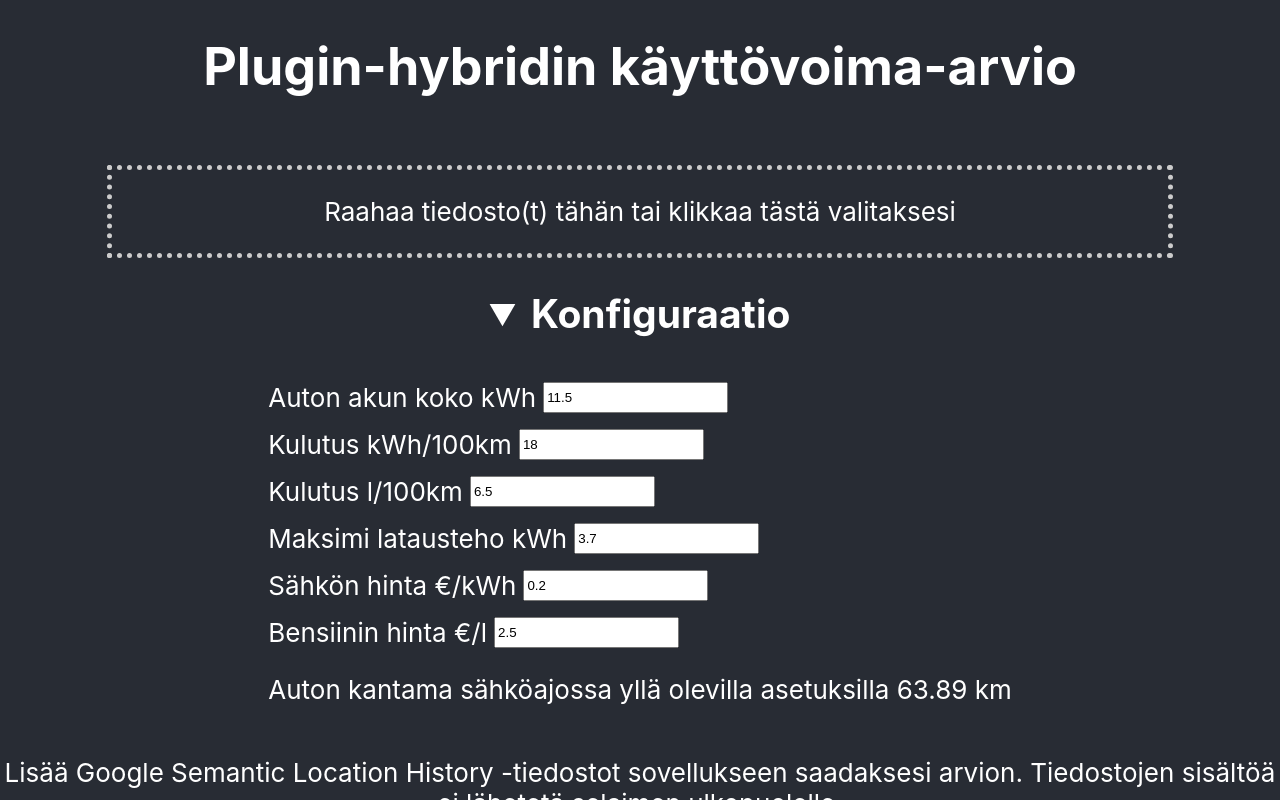
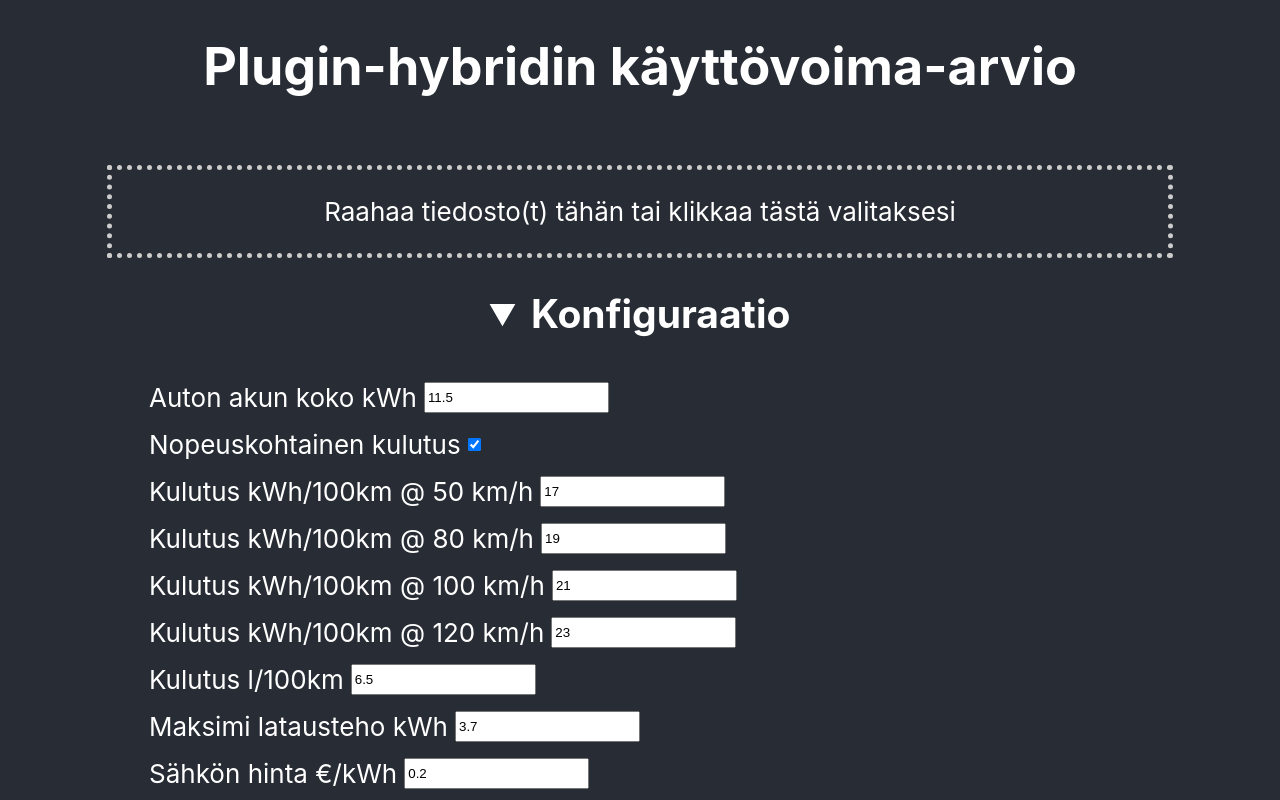
Before and after one commit to pyryk/phev-feasibility-calculator, a React (Create React App) app: page / in a window 1280 px wide. Both pictures are taken after a click on the heading "Konfiguraatio". Shown: the top 800 px of the page. Built offline with nearby package versions, Linux system fonts and the light colour scheme.

Commit message:
make consumption calculation more accurate and configurable

```diff
--- a/src/App.tsx
+++ b/src/App.tsx
@@ -22,6 +22,7 @@ import {
   ConsumptionEntry,
   ConsumptionJourney,
   ConsumptionJourneyEntry,
+  DeepPartial,
   Location,
   TimelineObject,
 } from "./types";
@@ -29,12 +30,19 @@ import "./App.css";
 import round from "./round";
 
 const defaultCarConfig: CarConfig = {
+  version: 1,
   petrolPriceEuroPerLiter: 2.5,
   electricityPriceEuroPerKWh: 0.2,
   carElectricBatteryKWh: 11.5,
-  carElectricityConsumptionKWhPer100Km: 18,
+  carElectricityConsumptionKWhPer100kmAt: {
+    "50": 17,
+    "80": 19,
+    "100": 21,
+    "120": 23,
+  },
   carPetrolConsumptionLPer100Km: 6.5,
   carMaxChargingPower: 3.7,
+  distanceInaccuracyCoefficient: 1.05,
 };
 
 const defaultChargingConfig: ChargingConfig = {
@@ -121,9 +129,15 @@ function Configuration({
   onCarConfigChange,
   config,
 }: {
-  onCarConfigChange: (config: Partial<CarConfig>) => void;
+  onCarConfigChange: (config: DeepPartial<CarConfig>) => void;
   config: Config;
 }) {
+  const [advancedConsumption, setAdvancedConsumption] = useState(
+    Object.values(config.carConfig.carElectricityConsumptionKWhPer100kmAt).some(
+      (entry) =>
+        entry !== config.carConfig.carElectricityConsumptionKWhPer100kmAt[50]
+    )
+  );
   return (
     <details className="config">
       <summary>Konfiguraatio</summary>
@@ -136,15 +150,98 @@ function Configuration({
           });
         }}
       />
+      <label>
+        Nopeuskohtainen kulutus{" "}
+        <input
+          type="checkbox"
+          checked={
+            config.carConfig.carElectricityConsumptionKWhPer100kmAt !==
+            undefined
+          }
+          onChange={(e) => {
+            const newValue = !advancedConsumption;
+            setAdvancedConsumption(newValue);
+            if (!newValue) {
+              onCarConfigChange({
+                carElectricityConsumptionKWhPer100kmAt: {
+                  "50": config.carConfig
+                    .carElectricityConsumptionKWhPer100kmAt[80],
+                  "80": config.carConfig
+                    .carElectricityConsumptionKWhPer100kmAt[80],
+                  "100":
+                    config.carConfig.carElectricityConsumptionKWhPer100kmAt[80],
+                  "120":
+                    config.carConfig.carElectricityConsumptionKWhPer100kmAt[80],
+                },
+              });
+            }
+          }}
+        />
+      </label>
+      {!advancedConsumption && (
         <ControlledNumberInput
           label="Kulutus kWh/100km"
-        value={config.carConfig.carElectricityConsumptionKWhPer100Km}
+          value={config.carConfig.carElectricityConsumptionKWhPer100kmAt[80]}
           onChange={(value) => {
             onCarConfigChange({
-            carElectricityConsumptionKWhPer100Km: value,
+              carElectricityConsumptionKWhPer100kmAt: {
+                "50": value,
+                "80": value,
+                "100": value,
+                "120": value,
+              },
             });
           }}
         />
+      )}
+      {advancedConsumption && (
+        <>
+          <ControlledNumberInput
+            label="Kulutus kWh/100km @ 50 km/h"
+            value={config.carConfig.carElectricityConsumptionKWhPer100kmAt[50]}
+            onChange={(value) => {
+              onCarConfigChange({
+                carElectricityConsumptionKWhPer100kmAt: {
+                  50: value,
+                },
+              });
+            }}
+          />
+          <ControlledNumberInput
+            label="Kulutus kWh/100km @ 80 km/h"
+            value={config.carConfig.carElectricityConsumptionKWhPer100kmAt[80]}
+            onChange={(value) => {
+              onCarConfigChange({
+                carElectricityConsumptionKWhPer100kmAt: {
+                  80: value,
+                },
+              });
+            }}
+          />
+          <ControlledNumberInput
+            label="Kulutus kWh/100km @ 100 km/h"
+            value={config.carConfig.carElectricityConsumptionKWhPer100kmAt[100]}
+            onChange={(value) => {
+              onCarConfigChange({
+                carElectricityConsumptionKWhPer100kmAt: {
+                  100: value,
+                },
+              });
+            }}
+          />
+          <ControlledNumberInput
+            label="Kulutus kWh/100km @ 120 km/h"
+            value={config.carConfig.carElectricityConsumptionKWhPer100kmAt[120]}
+            onChange={(value) => {
+              onCarConfigChange({
+                carElectricityConsumptionKWhPer100kmAt: {
+                  120: value,
+                },
+              });
+            }}
+          />
+        </>
+      )}
       <ControlledNumberInput
         label="Kulutus l/100km"
         value={config.carConfig.carPetrolConsumptionLPer100Km}
@@ -185,15 +282,39 @@ function Configuration({
           });
         }}
       />
+      <ControlledNumberInput
+        label="Lähtödatan matkojen pituuden korjauskerroin"
+        value={config.carConfig.distanceInaccuracyCoefficient}
+        step={0.01}
+        onChange={(value) => {
+          onCarConfigChange({
+            distanceInaccuracyCoefficient: value,
+          });
+        }}
+      />
+      {advancedConsumption ? (
+        <p>
+          Auton kantama sähköajossa yllä olevilla asetuksilla{" "}
+          {Object.values(
+            config.carConfig.carElectricityConsumptionKWhPer100kmAt
+          )
+            .map((value) =>
+              round((config.carConfig.carElectricBatteryKWh / value) * 100)
+            )
+            .join(" / ")}{" "}
+          km
+        </p>
+      ) : (
         <p>
           Auton kantama sähköajossa yllä olevilla asetuksilla{" "}
           {round(
             (config.carConfig.carElectricBatteryKWh /
-            config.carConfig.carElectricityConsumptionKWhPer100Km) *
+              config.carConfig.carElectricityConsumptionKWhPer100kmAt[80]) *
               100
           )}{" "}
           km
         </p>
+      )}
     </details>
   );
 }
@@ -728,6 +849,17 @@ function ConsumptionResults({
               {round(petrolConsumption)} l)
             </td>
           </tr>
+          <tr>
+            <th>Yhteensä</th>
+            <td>{round(petrolDistance + electricDistance)} km</td>
+            <td>
+              {round(
+                petrolConsumption * carConfig.petrolPriceEuroPerLiter +
+                  electricConsumption * carConfig.electricityPriceEuroPerKWh
+              )}{" "}
+              €
+            </td>
+          </tr>
         </tbody>
       </table>
       <h2>Graafit</h2>
@@ -810,7 +942,9 @@ function App() {
     undefined
   );
   const [config, setConfig] = useState<Config>(
-    localStorageExistingValue
+    localStorageExistingValue &&
+      JSON.parse(localStorageExistingValue).carConfig?.version ===
+        defaultCarConfig.version
       ? JSON.parse(localStorageExistingValue)
       : {
           carConfig: defaultCarConfig,
@@ -839,7 +973,14 @@ function App() {
           onCarConfigChange={(config) =>
             setConfig((current) => ({
               ...current,
-              carConfig: { ...current.carConfig, ...config },
+              carConfig: {
+                ...current.carConfig,
+                ...config,
+                carElectricityConsumptionKWhPer100kmAt: {
+                  ...current.carConfig.carElectricityConsumptionKWhPer100kmAt,
+                  ...config.carElectricityConsumptionKWhPer100kmAt,
+                },
+              },
             }))
           }
         />
--- a/src/calculator.ts
+++ b/src/calculator.ts
@@ -1,6 +1,18 @@
 import { differenceInMinutes } from "date-fns";
 import { last } from "lodash";
-import { CarConfig, CarPowerSourceResultV2, ChargingConfig, ChargingEntry, ConsumptionEntry, ConsumptionJourney, Journey, JourneyEntry, Location, Parking, TimelineObject } from "./types";
+import {
+  CarConfig,
+  CarPowerSourceResultV2,
+  ChargingConfig,
+  ChargingEntry,
+  ConsumptionEntry,
+  ConsumptionJourney,
+  Journey,
+  JourneyEntry,
+  Location,
+  Parking,
+  TimelineObject,
+} from "./types";
 
 function findNext(timelineObjects: TimelineObject[], currentIndex: number) {
   for (let i = currentIndex; i >= 0; i--) {
@@ -15,7 +27,7 @@ function findNext(timelineObjects: TimelineObject[], currentIndex: number) {
 function findPrevious(timelineObjects: TimelineObject[], currentIndex: number) {
   for (let i = currentIndex; i < timelineObjects.length; i++) {
     if (timelineObjects[i].placeVisit) {
-      return        timelineObjects[i].placeVisit;
+      return timelineObjects[i].placeVisit;
     }
   }
 
@@ -27,61 +39,126 @@ function isDefined<X>(x: X | null): x is X {
 }
 
 function getJourneys(input: TimelineObject[]): Journey[] {
-  return input.map((entry, i) => {
+  return input
+    .map((entry, i) => {
       if (entry.activitySegment) {
-      if ((entry.activitySegment.waypointPath && entry.activitySegment.waypointPath.travelMode === "DRIVE") || entry.activitySegment.activityType === "IN_PASSENGER_VEHICLE") {
+        if (
+          (entry.activitySegment.waypointPath &&
+            entry.activitySegment.waypointPath.travelMode === "DRIVE") ||
+          entry.activitySegment.activityType === "IN_PASSENGER_VEHICLE"
+        ) {
           const fromLocation = findNext(input, i);
           const toLocation = findPrevious(input, i);
 
           return {
             // waypointPath.distanceMeters is more accurate but it does not exists for every journey
-          distanceKm: (entry.activitySegment.waypointPath ? entry.activitySegment.waypointPath.distanceMeters : entry.activitySegment.distance) / 1000,
+            distanceKm:
+              (entry.activitySegment.waypointPath
+                ? entry.activitySegment.waypointPath.distanceMeters
+                : entry.activitySegment.distance) / 1000,
             startTimestamp: new Date(
               entry.activitySegment.duration.startTimestamp
             ),
             endTimestamp: new Date(entry.activitySegment.duration.endTimestamp),
-          from: fromLocation ? { name: fromLocation.location.name, address: fromLocation.location.address } : null,
-            to: toLocation  ? { name: toLocation.location.name, address: toLocation.location.address } : null,
+            from: fromLocation
+              ? {
+                  name: fromLocation.location.name,
+                  address: fromLocation.location.address,
+                }
+              : null,
+            to: toLocation
+              ? {
+                  name: toLocation.location.name,
+                  address: toLocation.location.address,
+                }
+              : null,
           };
         }
       }
       return null;
-  }).filter(isDefined)
+    })
+    .filter(isDefined);
 }
 
 function getJourneyEntries(journeys: Journey[]): JourneyEntry[] {
   return journeys.flatMap((journey, i) => {
     if (journeys.length - 1 === i) {
-      return [{type: 'journey', journey}];
+      return [{ type: "journey", journey }];
     }
     if (journey.to === null) {
-      return [{type: 'journey', journey}];
+      return [{ type: "journey", journey }];
     }
 
     const nextJourney = journeys[i + 1];
-    const parkingDuration = differenceInMinutes(nextJourney.startTimestamp, journey.endTimestamp);
+    const parkingDuration = differenceInMinutes(
+      nextJourney.startTimestamp,
+      journey.endTimestamp
+    );
 
-    const confidence = journey.to?.address !== nextJourney.from?.address ? 'low' : 'high'
+    const confidence =
+      journey.to?.address !== nextJourney.from?.address ? "low" : "high";
 
-    return [{type: 'journey', journey}, { type: 'parking', parking: { durationMinutes: parkingDuration, location: journey.to, confidence } }]});
+    return [
+      { type: "journey", journey },
+      {
+        type: "parking",
+        parking: {
+          durationMinutes: parkingDuration,
+          location: journey.to,
+          confidence,
+        },
+      },
+    ];
+  });
 }
 
-function getConsumptionJourney(journey: Journey, config: CarConfig, batteryLeft: number): ConsumptionJourney {
-  const batteryUsage =
-          (journey.distanceKm / 100) *
-          config.carElectricityConsumptionKWhPer100Km;
+function getAdjustedConsumption(
+  speedKmh: number,
+  config: CarConfig["carElectricityConsumptionKWhPer100kmAt"]
+) {
+  if (speedKmh >= 120) {
+    return config[120];
+  }
+
+  if (speedKmh >= 100) {
+    return config[100];
+  }
+
+  if (speedKmh >= 80) {
+    return config[80];
+  }
+
+  return config[50];
+}
+
+function getConsumptionJourney(
+  journey: Journey,
+  config: CarConfig,
+  batteryLeft: number
+): ConsumptionJourney {
+  const adjustedDistance =
+    journey.distanceKm * config.distanceInaccuracyCoefficient;
+  const journeyAverageSpeedKmh =
+    adjustedDistance /
+    (journey.endTimestamp.getTime() -
+      journey.startTimestamp.getTime() / 1000 / 60 / 60);
+  const adjustedConsumption = getAdjustedConsumption(
+    journeyAverageSpeedKmh,
+    config.carElectricityConsumptionKWhPer100kmAt
+  );
+  const batteryUsage = (adjustedDistance / 100) * adjustedConsumption;
   if (batteryUsage > batteryLeft) {
     // ran out of battery, thus actual electric consumption is only the batteryLeft value
     // console.log(`Ran out of battery (demand ${batteryUsage} kWh)`);
-          const electricKms =
-            (batteryLeft / config.carElectricityConsumptionKWhPer100Km) * 100;
+    const electricKms = (batteryLeft / adjustedConsumption) * 100;
     const electricConsumption = batteryLeft;
     batteryLeft = 0;
-          const petrolKms = journey.distanceKm - electricKms;
+    const petrolKms = adjustedDistance - electricKms;
     const petrolConsumption =
       (petrolKms / 100) * config.carPetrolConsumptionLPer100Km;
     return {
       ...journey,
+      distanceKm: adjustedDistance,
       electricConsumption,
       petrolConsumption,
       electricDistance: electricKms,
@@ -90,14 +167,14 @@ function getConsumptionJourney(journey: Journey, config: CarConfig, batteryLeft:
     };
   } else {
     // console.log(
-          //  `Drove full electric (distance ${journey.distanceKm}, demand ${batteryUsage} kWh)`
+    //  `Drove full electric (distance ${adjustedDistance}, demand ${batteryUsage} kWh)`
     // );
-          const electricKms =
-            (batteryUsage / config.carElectricityConsumptionKWhPer100Km) * 100;
+    const electricKms = (batteryUsage / adjustedConsumption) * 100;
     const electricConsumption = batteryUsage;
     batteryLeft = batteryLeft - batteryUsage;
     return {
       ...journey,
+      distanceKm: adjustedDistance,
       electricConsumption,
       petrolConsumption: 0,
       electricDistance: electricKms,
@@ -107,8 +184,14 @@ function getConsumptionJourney(journey: Journey, config: CarConfig, batteryLeft:
   }
 }
 
-function getChargingPower(location: Location, config: CarConfig, chargingConfig: ChargingConfig): number {
-  const configEntry = chargingConfig[location.address] || (location.name ? chargingConfig[location.name] : undefined);
+function getChargingPower(
+  location: Location,
+  config: CarConfig,
+  chargingConfig: ChargingConfig
+): number {
+  const configEntry =
+    chargingConfig[location.address] ||
+    (location.name ? chargingConfig[location.name] : undefined);
   if (!configEntry) {
     return 0;
   }
@@ -116,49 +199,107 @@ function getChargingPower(location: Location, config: CarConfig, chargingConfig:
   return Math.min(config.carMaxChargingPower, configEntry);
 }
 
-function getChargingEntry(parking: Parking, config: CarConfig, chargingConfig: ChargingConfig, batteryLeft: number): ChargingEntry {
+function getChargingEntry(
+  parking: Parking,
+  config: CarConfig,
+  chargingConfig: ChargingConfig,
+  batteryLeft: number
+): ChargingEntry {
   const chargingTimeMinutes = Math.max(0, parking.durationMinutes - 5);
   const maxCharged = config.carElectricBatteryKWh - batteryLeft;
-  const chargingPower = getChargingPower(parking.location, config, chargingConfig);
-  const charged = Math.min(maxCharged, chargingPower * chargingTimeMinutes / 60);
+  const chargingPower = getChargingPower(
+    parking.location,
+    config,
+    chargingConfig
+  );
+  const charged = Math.min(
+    maxCharged,
+    (chargingPower * chargingTimeMinutes) / 60
+  );
   return {
     ...parking,
     chargedKWh: charged,
     batteryLeftKWhAfter: batteryLeft + charged,
     chargingPower,
     chargingDurationMinutes: chargingTimeMinutes,
-  }
+  };
 }
 
 function getBatteryLeft(lastEntry: ConsumptionEntry | undefined) {
   if (!lastEntry) {
     return 0;
   }
-  return lastEntry.type === 'journey' ? lastEntry.journey.batteryLeftKWhAfter : lastEntry.parking.batteryLeftKWhAfter;
+  return lastEntry.type === "journey"
+    ? lastEntry.journey.batteryLeftKWhAfter
+    : lastEntry.parking.batteryLeftKWhAfter;
 }
 
-function getConsumptionEntry(journeyEntry: JourneyEntry, previousConsumptionEntry: ConsumptionEntry | undefined, config: CarConfig, chargingConfig: ChargingConfig): ConsumptionEntry {
-  return journeyEntry.type === 'journey' ? {type: 'journey', journey: getConsumptionJourney(journeyEntry.journey, config, previousConsumptionEntry ? getBatteryLeft(previousConsumptionEntry) : config.carElectricBatteryKWh)} :
-    { type: 'parking', parking: getChargingEntry(journeyEntry.parking, config, chargingConfig, previousConsumptionEntry ? getBatteryLeft(previousConsumptionEntry) : config.carElectricBatteryKWh) }
+function getConsumptionEntry(
+  journeyEntry: JourneyEntry,
+  previousConsumptionEntry: ConsumptionEntry | undefined,
+  config: CarConfig,
+  chargingConfig: ChargingConfig
+): ConsumptionEntry {
+  return journeyEntry.type === "journey"
+    ? {
+        type: "journey",
+        journey: getConsumptionJourney(
+          journeyEntry.journey,
+          config,
+          previousConsumptionEntry
+            ? getBatteryLeft(previousConsumptionEntry)
+            : config.carElectricBatteryKWh
+        ),
+      }
+    : {
+        type: "parking",
+        parking: getChargingEntry(
+          journeyEntry.parking,
+          config,
+          chargingConfig,
+          previousConsumptionEntry
+            ? getBatteryLeft(previousConsumptionEntry)
+            : config.carElectricBatteryKWh
+        ),
+      };
 }
 
-function getConsumptionEntries(journeyEntries: JourneyEntry[], config: CarConfig, chargingConfig: ChargingConfig): ConsumptionEntry[] {
+function getConsumptionEntries(
+  journeyEntries: JourneyEntry[],
+  config: CarConfig,
+  chargingConfig: ChargingConfig
+): ConsumptionEntry[] {
   if (journeyEntries.length === 0) {
     return [];
   }
   const [first, ...rest] = journeyEntries;
-  const firstConsumptionEntry: ConsumptionEntry = getConsumptionEntry(first, undefined, config, chargingConfig);
-  return rest.reduce((prev, curr) => [...prev, getConsumptionEntry(curr, last(prev), config, chargingConfig)], [firstConsumptionEntry])
+  const firstConsumptionEntry: ConsumptionEntry = getConsumptionEntry(
+    first,
+    undefined,
+    config,
+    chargingConfig
+  );
+  return rest.reduce(
+    (prev, curr) => [
+      ...prev,
+      getConsumptionEntry(curr, last(prev), config, chargingConfig),
+    ],
+    [firstConsumptionEntry]
+  );
 }
 
 export function calculatePowerSourceResult(
   input: TimelineObject[],
   config: CarConfig,
-  chargingConfig: ChargingConfig,
+  chargingConfig: ChargingConfig
 ): CarPowerSourceResultV2 {
   const journeys = getJourneys(input);
   const journeyEntries = getJourneyEntries(journeys);
-  const consumptionEntries = getConsumptionEntries(journeyEntries, config, chargingConfig);
+  const consumptionEntries = getConsumptionEntries(
+    journeyEntries,
+    config,
+    chargingConfig
+  );
 
-  return {entries: consumptionEntries};
+  return { entries: consumptionEntries };
 }
```
Also changed, not shown: src/types.ts (+16 -1 lines). Lines whose indentation alone changed are shown as unchanged.
